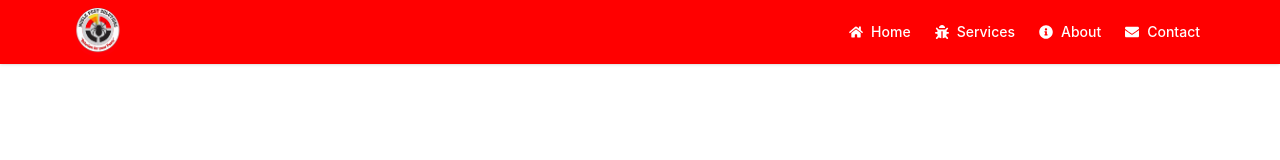
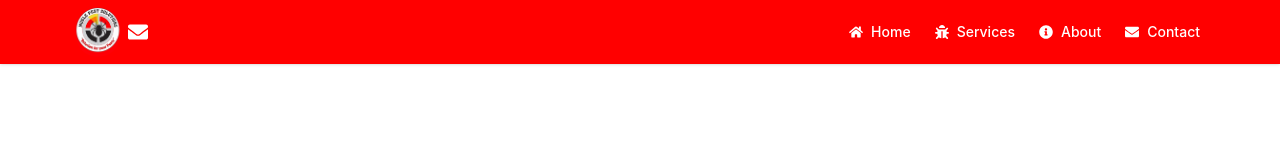
Before and after one commit to Ymffuture/Future_YMF, a React (Vite) app: page / in a window 1280 px wide. Shown: the top 160 px of the page. Built offline with nearby package versions, Linux system fonts and the light colour scheme.

Commit message:
Update Navbar.jsx

```diff
--- a/src/components/Navbar.jsx
+++ b/src/components/Navbar.jsx
@@ -1,9 +1,7 @@
 import React, { useState } from 'react';
 import { Link } from 'react-router-dom';
-import { Drawer, Button, Menu } from 'antd';
+import { Drawer, Button, Menu, Tooltip } from 'antd';
 import { MenuOutlined } from '@ant-design/icons';
-
-// React Icons
 import { FaHome, FaBug, FaInfoCircle, FaEnvelope } from 'react-icons/fa';
 
 const Navbar = () => {
@@ -47,7 +45,8 @@ const Navbar = () => {
   return (
     <nav className="fixed w-full bg-[#FF0000] shadow z-50">
       <div className="max-w-6xl mx-auto px-4 py-3 flex justify-between items-center">
-        {/* Logo from public folder */}
+        {/* Logo + Email Icon */}
+        <div className="flex items-center gap-3">
           <Link to="/">
             <img
               src="/IMG-20250726-WA0016.jpg"
@@ -55,8 +54,17 @@ const Navbar = () => {
               className="h-10 w-auto object-contain rounded-full scale-125"
             />
           </Link>
+          <Tooltip title="Email us">
+            <a
+              href="mailto:quorvexinstitute@gmail.com"
+              className="text-white hover:text-yellow-300 transition duration-200"
+            >
+              <FaEnvelope className="w-5 h-5" />
+            </a>
+          </Tooltip>
+        </div>
 
-        {/* Desktop Links */}
+        {/* Desktop Menu */}
         <div className="hidden md:flex space-x-6 text-sm font-medium text-white">
           {menuItems.map((item) => (
             <div key={item.key} className="hover:text-gray-200 hover:bg-white">
@@ -65,19 +73,38 @@ const Navbar = () => {
           ))}
         </div>
 
-        {/* Mobile Menu Button */}
+        {/* Mobile Toggle */}
         <div className="md:hidden">
           <Button type="text" icon={<MenuOutlined style={{ color: '#fff' }} />} onClick={() => setOpen(true)} />
         </div>
       </div>
 
-      {/* Mobile Drawer Menu */}
+      {/* Mobile Drawer */}
       <Drawer
-        title="Menu"
+        title={
+          <div className="text-red-600 font-bold text-lg">Menu</div>
+        }
         placement="right"
         onClose={() => setOpen(false)}
         open={open}
         className="md:hidden"
+        footer={
+          <div className="text-center border-t pt-4">
+            <p className="text-sm text-gray-500">Powered by</p>
+            <p className="text-red-600 font-semibold text-sm">Quorvex Institute</p>
+            <a
+              href="mailto:quorvexinstitute@gmail.com"
+              className="text-sm text-blue-600 hover:underline block mt-1"
+            >
+              quorvexinstitute@gmail.com
+            </a>
+            <img
+              src="/IMG-20250726-WA0016.jpg"
+              alt="Quorvex Logo"
+              className="w-12 h-12 rounded-full mx-auto mt-2"
+            />
+          </div>
+        }
       >
         <Menu mode="vertical" items={menuItems} selectable={false} />
       </Drawer>
```
Lines whose indentation alone changed are shown as unchanged.
